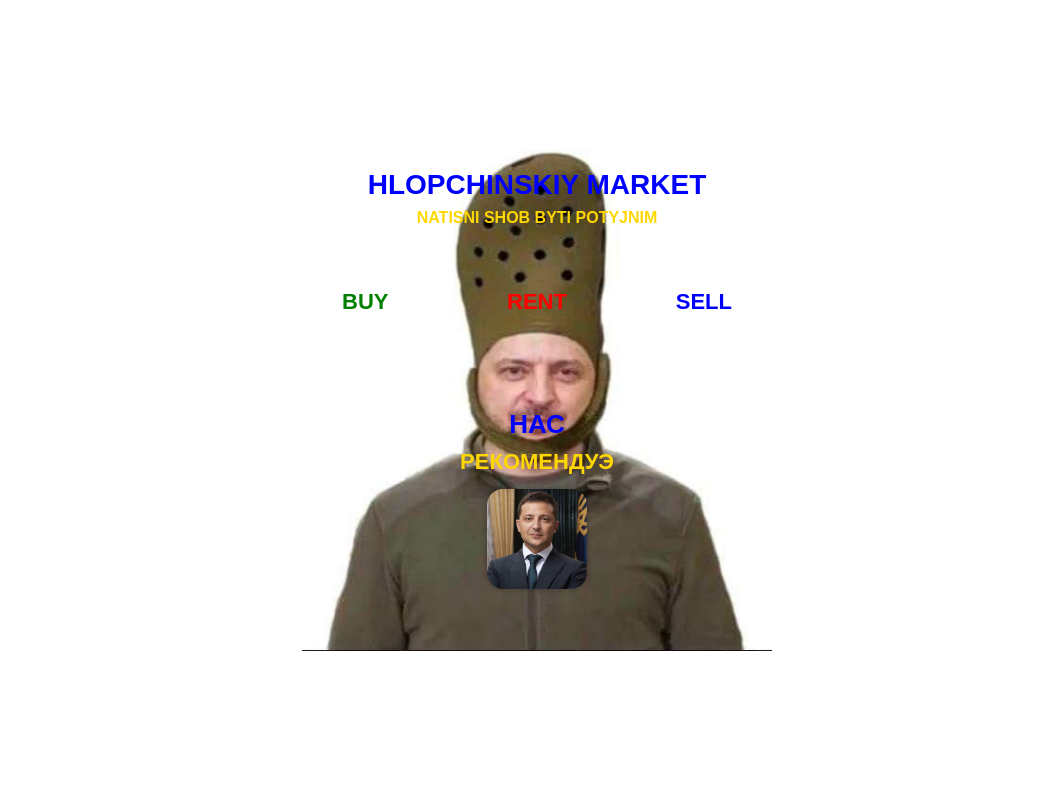
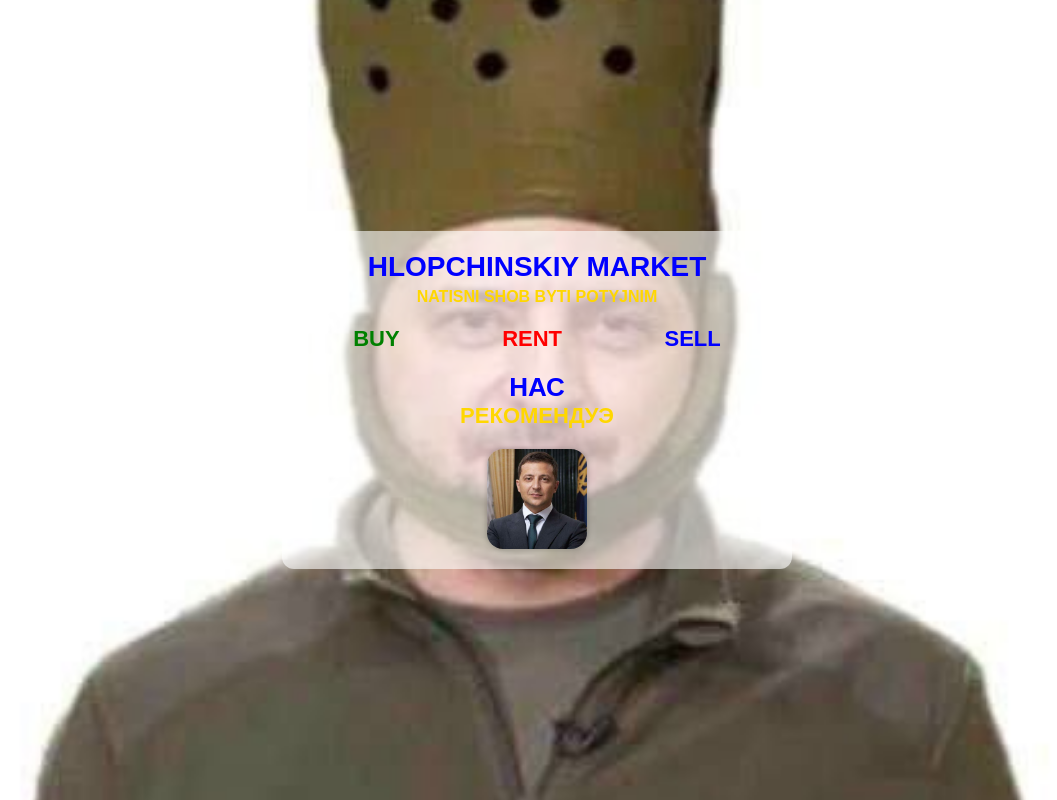
Before and after one commit to modeqlz/hlopchinskiy-market-web, a plain HTML site: page index.html in a window 1280 px wide. Shown: the whole page, without its empty margins (103-1160 px from the left). Drawn offline with Linux system fonts and the light colour scheme.

Commit message:
Update index.html

```diff
--- a/index.html
+++ b/index.html
@@ -8,7 +8,8 @@
     body {
       margin: 0;
       padding: 0;
-      background: #fff;
+      background: url("background.jpg") no-repeat center center fixed;
+      background-size: cover;
       display: flex;
       justify-content: center;
       align-items: center;
@@ -19,16 +20,11 @@
       position: relative;
       width: 470px;
       max-width: 100%;
-    }
-    .bg img {
-      width: 100%;
-      height: auto;
-      display: block;
+      background: rgba(255, 255, 255, 0.6); /* легкая прозрачная подложка для текста */
+      padding: 20px;
+      border-radius: 12px;
     }
     .title {
-      position: absolute;
-      top: 20px;
-      width: 100%;
       text-align: center;
       font-size: 28px;
       font-weight: 900;
@@ -36,90 +32,73 @@
       text-transform: uppercase;
     }
     .subtitle {
-      position: absolute;
-      top: 60px;
-      width: 100%;
       text-align: center;
       font-size: 16px;
       font-weight: bold;
       color: gold;
+      margin-top: 5px;
+      margin-bottom: 20px;
+    }
+    .buttons {
+      display: flex;
+      justify-content: space-around;
+      margin: 20px 0;
     }
     .buy {
-      position: absolute;
-      top: 140px;
-      left: 40px;
       font-size: 22px;
       font-weight: bold;
       color: green;
     }
     .rent {
-      position: absolute;
-      top: 140px;
-      left: 50%;
-      transform: translateX(-50%);
       font-size: 22px;
       font-weight: bold;
       color: red;
     }
     .sell {
-      position: absolute;
-      top: 140px;
-      right: 40px;
       font-size: 22px;
       font-weight: bold;
       color: blue;
     }
     .nas {
-      position: absolute;
-      top: 260px;
-      width: 100%;
       text-align: center;
       font-size: 26px;
       font-weight: bold;
       color: blue;
+      margin-top: 20px;
     }
     .rekom {
-      position: absolute;
-      top: 300px;
-      width: 100%;
       text-align: center;
       font-size: 22px;
       font-weight: bold;
       color: gold;
+      margin-bottom: 20px;
     }
     .avatar {
-      position: absolute;
-      top: 340px;
-      left: 50%;
-      transform: translateX(-50%);
+      display: flex;
+      justify-content: center;
+    }
+    .avatar img {
       width: 100px;
       height: 100px;
       border-radius: 16px;
-      overflow: hidden;
+      object-fit: cover;
       box-shadow: 0 0 6px rgba(0,0,0,0.3);
-    }
-    .avatar img {
-      width: 100%;
-      height: 100%;
-      object-fit: cover;
     }
   </style>
 </head>
 <body>
   <div class="container">
-    <!-- фон (главная картинка, которую ты прислал) -->
-    <div class="bg">
-      <img src="/background.jpg" alt="background">
-    </div>
     <div class="title">HLOPCHINSKIY MARKET</div>
     <div class="subtitle">NATISNI SHOB BYTI POTYJNIM</div>
-    <div class="buy">BUY</div>
-    <div class="rent">RENT</div>
-    <div class="sell">SELL</div>
+    <div class="buttons">
+      <div class="buy">BUY</div>
+      <div class="rent">RENT</div>
+      <div class="sell">SELL</div>
+    </div>
     <div class="nas">НАС</div>
     <div class="rekom">РЕКОМЕНДУЭ</div>
     <div class="avatar">
-      <img src="/avatar.jpg" alt="avatar">
+      <img src="avatar.jpg" alt="avatar">
     </div>
   </div>
 </body>
```
